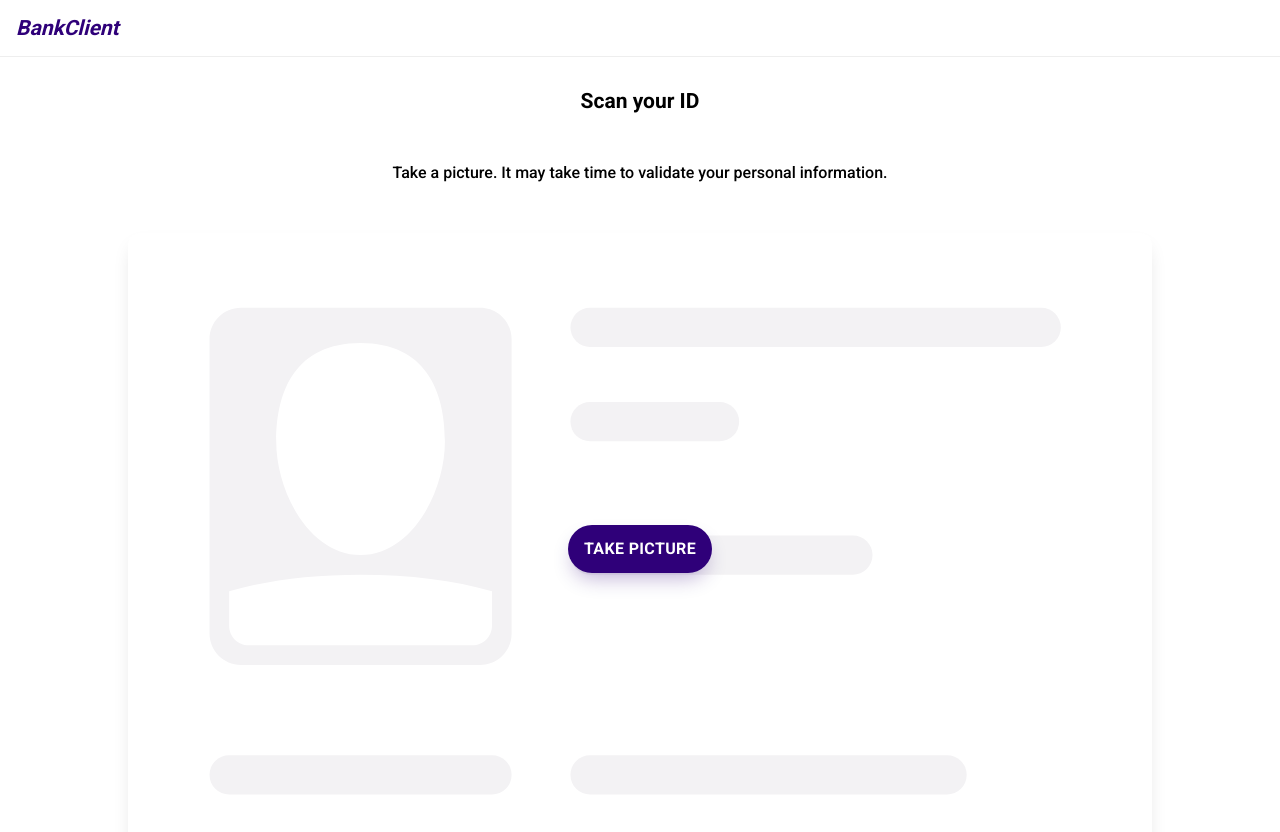
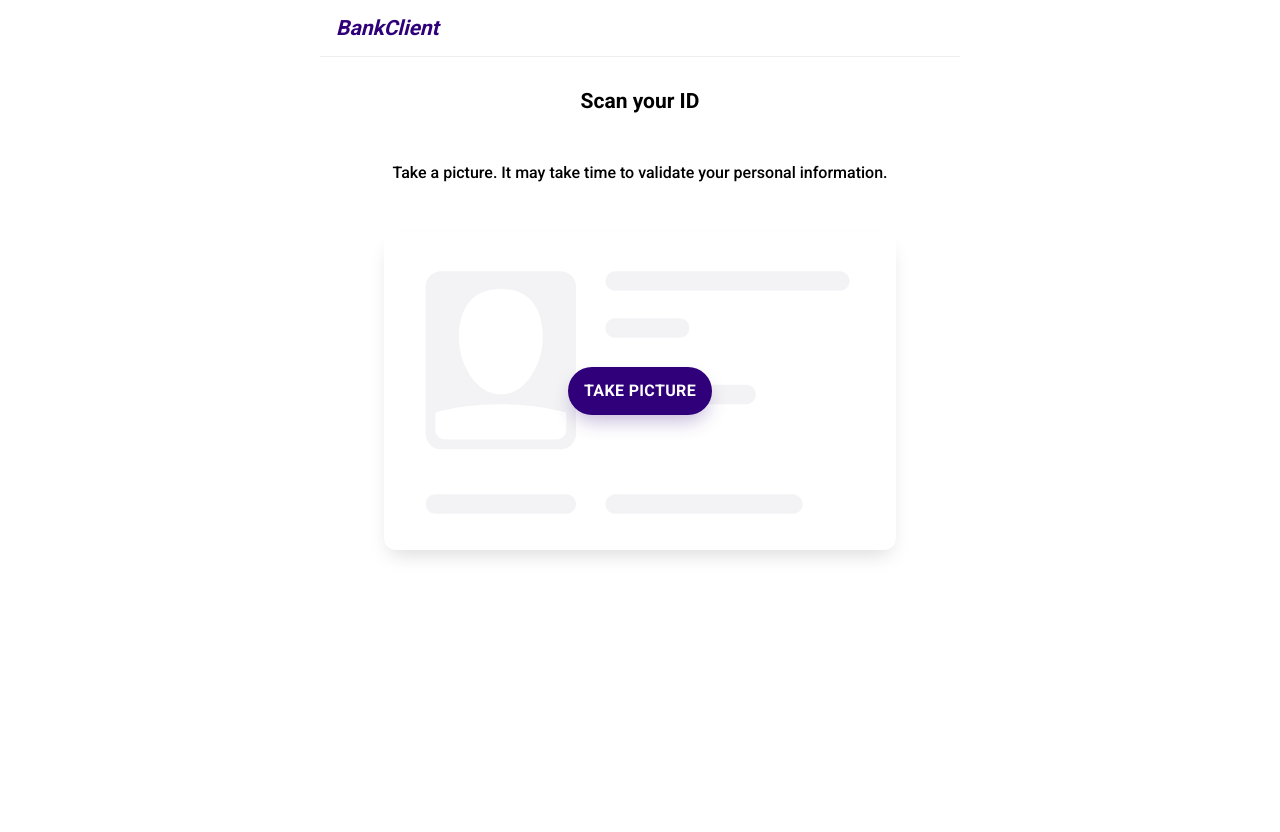
Before and after one commit to t-cc/z1-frontend-developer, a React (Create React App) app: page / in a window 1280 px wide. Shown: the top 832 px of the page. After the commit the page ends 800 px from the top, so only its background shows below. Built offline with nearby package versions, Linux system fonts and the light colour scheme.

Commit message:
💄 style: minimal responsive support

```diff
--- a/src/index.css
+++ b/src/index.css
@@ -5,4 +5,13 @@ body {
   font-family: "Roboto", sans-serif;
   -webkit-font-smoothing: antialiased;
   -moz-osx-font-smoothing: grayscale;
+  overflow: scroll;
 }
+
+#root {
+  max-width: 40rem;
+  margin: 0 auto;
+  position: relative;
+  height: 100vh;
+  max-height: -webkit-fill-available;
+}
```
